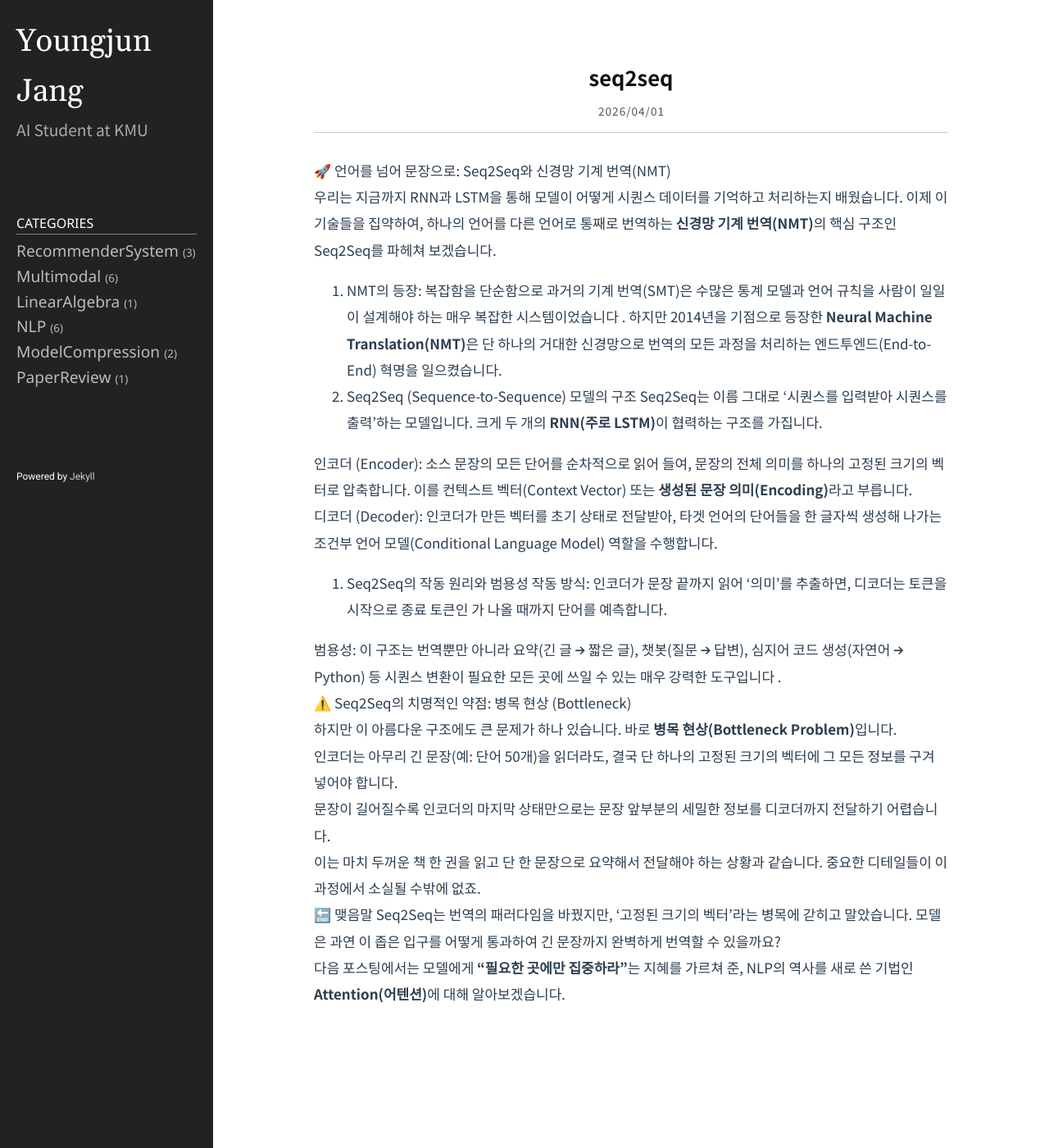
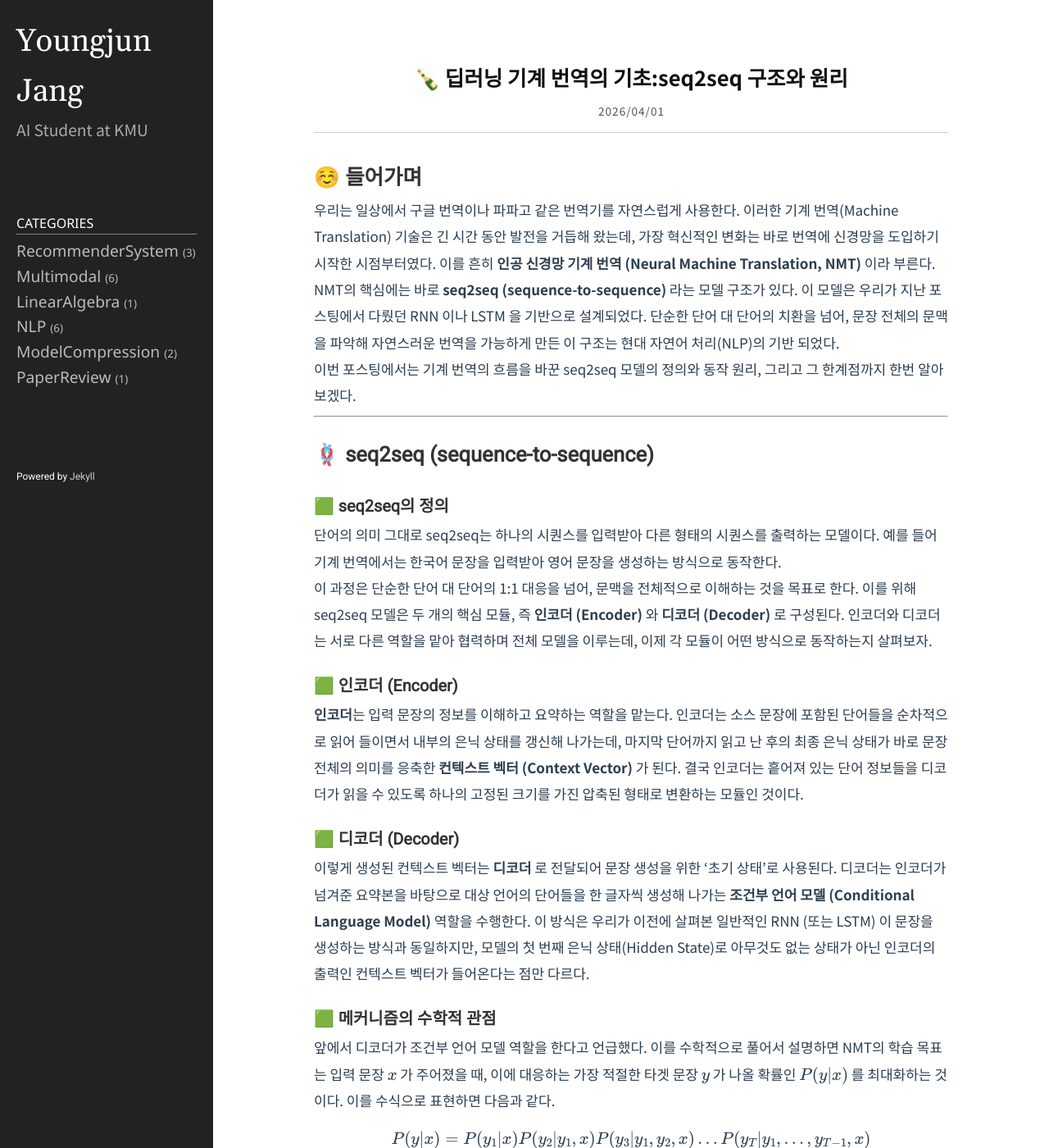
Before and after one commit to Youngjun-CV/Youngjun-CV.github.io, a Jekyll site: the page built from _posts/nlp/2026-04-01-seq2seq.markdown, in a window 1280 px wide and 1400 px high. Shown: the whole window at 82% size. Built offline with Jekyll 4.4.1, drawn with Linux system fonts in a browser that asks for light colours; formulas are drawn with MathJax 3; some of the changed text lies outside the part shown.

Commit message:
Update 2026-04-01-seq2seq.markdown

```diff
--- a/_posts/nlp/2026-04-01-seq2seq.markdown
+++ b/_posts/nlp/2026-04-01-seq2seq.markdown
@@ -1,42 +1,61 @@
 ---
 layout: post
-title: "seq2seq"
+title: "🍾 딥러닝 기계 번역의 기초:seq2seq 구조와 원리"
 date: 2026-04-01 16:49:51 +0900
 category: NLP
 ---
 
-🚀 언어를 넘어 문장으로: Seq2Seq와 신경망 기계 번역(NMT)
+## ☺️ 들어가며
+우리는 일상에서 구글 번역이나 파파고 같은 번역기를 자연스럽게 사용한다. 이러한 기계 번역(Machine Translation) 기술은 긴 시간 동안 발전을 거듭해 왔는데, 가장 혁신적인 변화는 바로 번역에 신경망을 도입하기 시작한 시점부터였다. 이를 흔히 **인공 신경망 기계 번역 (Neural Machine Translation, NMT)** 이라 부른다.
 
-우리는 지금까지 RNN과 LSTM을 통해 모델이 어떻게 시퀀스 데이터를 기억하고 처리하는지 배웠습니다. 이제 이 기술들을 집약하여, 하나의 언어를 다른 언어로 통째로 번역하는 **신경망 기계 번역(NMT)**의 핵심 구조인 Seq2Seq를 파헤쳐 보겠습니다.
+NMT의 핵심에는 바로 **seq2seq (sequence-to-sequence)** 라는 모델 구조가 있다. 이 모델은 우리가 지난 포스팅에서 다뤘던 RNN 이나 LSTM 을 기반으로 설계되었다. 단순한 단어 대 단어의 치환을 넘어, 문장 전체의 문맥을 파악해 자연스러운 번역을 가능하게 만든 이 구조는 현대 자연어 처리(NLP)의 기반 되었다.
 
-1. NMT의 등장: 복잡함을 단순함으로
-과거의 기계 번역(SMT)은 수많은 통계 모델과 언어 규칙을 사람이 일일이 설계해야 하는 매우 복잡한 시스템이었습니다 . 하지만 2014년을 기점으로 등장한 **Neural Machine Translation(NMT)**은 단 하나의 거대한 신경망으로 번역의 모든 과정을 처리하는 엔드투엔드(End-to-End) 혁명을 일으켰습니다.
+이번 포스팅에서는 기계 번역의 흐름을 바꾼 seq2seq 모델의 정의와 동작 원리, 그리고 그 한계점까지 한번 알아보겠다.
 
-2. Seq2Seq (Sequence-to-Sequence) 모델의 구조
-Seq2Seq는 이름 그대로 '시퀀스를 입력받아 시퀀스를 출력'하는 모델입니다. 크게 두 개의 **RNN(주로 LSTM)**이 협력하는 구조를 가집니다.
+---
 
-인코더 (Encoder): 소스 문장의 모든 단어를 순차적으로 읽어 들여, 문장의 전체 의미를 하나의 고정된 크기의 벡터로 압축합니다. 이를 컨텍스트 벡터(Context Vector) 또는 **생성된 문장 의미(Encoding)**라고 부릅니다.
+## 🪢 seq2seq (sequence-to-sequence)
 
-디코더 (Decoder): 인코더가 만든 벡터를 초기 상태로 전달받아, 타겟 언어의 단어들을 한 글자씩 생성해 나가는 조건부 언어 모델(Conditional Language Model) 역할을 수행합니다.
+### 🟩 seq2seq의 정의
+단어의 의미 그대로 seq2seq는 하나의 시퀀스를 입력받아 다른 형태의 시퀀스를 출력하는 모델이다. 예를 들어 기계 번역에서는 한국어 문장을 입력받아 영어 문장을 생성하는 방식으로 동작한다.
 
-3. Seq2Seq의 작동 원리와 범용성
-작동 방식: 인코더가 문장 끝까지 읽어 '의미'를 추출하면, 디코더는 <START> 토큰을 시작으로 종료 토큰인 <END>가 나올 때까지 단어를 예측합니다.
+이 과정은 단순한 단어 대 단어의 1:1 대응을 넘어, 문맥을 전체적으로 이해하는 것을 목표로 한다. 이를 위해 seq2seq 모델은 두 개의 핵심 모듈, 즉 **인코더 (Encoder)** 와 **디코더 (Decoder)** 로 구성된다. 인코더와 디코더는 서로 다른 역할을 맡아 협력하며 전체 모델을 이루는데, 이제 각 모듈이 어떤 방식으로 동작하는지 살펴보자.
 
+### 🟩 인코더 (Encoder)
+**인코더**는 입력 문장의 정보를 이해하고 요약하는 역할을 맡는다. 인코더는 소스 문장에 포함된 단어들을 순차적으로 읽어 들이면서 내부의 은닉 상태를 갱신해 나가는데, 마지막 단어까지 읽고 난 후의 최종 은닉 상태가 바로 문장 전체의 의미를 응축한 **컨텍스트 벡터 (Context Vector)** 가 된다. 결국 인코더는 흩어져 있는 단어 정보들을 디코더가 읽을 수 있도록 하나의 고정된 크기를 가진 압축된 형태로 변환하는 모듈인 것이다.
 
-범용성: 이 구조는 번역뿐만 아니라 요약(긴 글 → 짧은 글), 챗봇(질문 → 답변), 심지어 코드 생성(자연어 → Python) 등 시퀀스 변환이 필요한 모든 곳에 쓰일 수 있는 매우 강력한 도구입니다 .
+### 🟩 디코더 (Decoder)
+이렇게 생성된 컨텍스트 벡터는 **디코더** 로 전달되어 문장 생성을 위한 '초기 상태'로 사용된다. 디코더는 인코더가 넘겨준 요약본을 바탕으로 대상 언어의 단어들을 한 글자씩 생성해 나가는 **조건부 언어 모델 (Conditional Language Model)** 역할을 수행한다. 이 방식은 우리가 이전에 살펴본 일반적인 RNN (또는 LSTM) 이 문장을 생성하는 방식과 동일하지만, 모델의 첫 번째 은닉 상태(Hidden State)로 아무것도 없는 상태가 아닌 인코더의 출력인 컨텍스트 벡터가 들어온다는 점만 다르다.
 
+### 🟩 메커니즘의 수학적 관점
+앞에서 디코더가 조건부 언어 모델 역할을 한다고 언급했다. 이를 수학적으로 풀어서 설명하면 NMT의 학습 목표는 입력 문장 $x$ 가 주어졌을 때, 이에 대응하는 가장 적절한 타겟 문장 $y$ 가 나올 확률인 $P(y|x)$ 를 최대화하는 것이다. 이를 수식으로 표현하면 다음과 같다.
 
-⚠️ Seq2Seq의 치명적인 약점: 병목 현상 (Bottleneck)
+$$P(y|x) = P(y_1|x)P(y_2|y_1, x)P(y_3|y_1, y_2, x) \dots P(y_T|y_1, \dots, y_{T-1}, x)$$
 
-하지만 이 아름다운 구조에도 큰 문제가 하나 있습니다. 바로 **병목 현상(Bottleneck Problem)**입니다.
+여기서 수식에 등장하는 $x$ 는 바로 인코더가 소스 문장을 읽고 최종적으로 추출해낸 **컨텍스트 벡터** 를 의미한다. 디코더는 매 시점($t$)마다 단어를 예측할 때, 이전에 본인이 생성한 단어들($y_1, \dots, y_{t-1}$)뿐만 아니라 인코더가 전달해 준 컨텍스트 벡터 $x$ 를 조건으로 참조하여 다음 단어를 결정한다. 즉, 단순한 문장 생성이 아니라 소스 문장의 의미를 바탕으로 한 맥락 있는 생성을 하는 것이다.
 
-인코더는 아무리 긴 문장(예: 단어 50개)을 읽더라도, 결국 단 하나의 고정된 크기의 벡터에 그 모든 정보를 구겨 넣어야 합니다.
+---
 
-문장이 길어질수록 인코더의 마지막 상태만으로는 문장 앞부분의 세밀한 정보를 디코더까지 전달하기 어렵습니다.
+## 🫙 seq2seq의 확장성 및 한계점
 
-이는 마치 두꺼운 책 한 권을 읽고 단 한 문장으로 요약해서 전달해야 하는 상황과 같습니다. 중요한 디테일들이 이 과정에서 소실될 수밖에 없죠.
+### 🟩 seq2seq의 확장성
+이 모델 구조는 단순히 언어 번역 태스크에서만 사용되지 않는다. '시퀀스를 입력받아 시퀀스를 출력한다'는 메커니즘 덕분에 다음과 같은 다양한 태스크로 확장될 수 있다.
 
-🔚 맺음말
-Seq2Seq는 번역의 패러다임을 바꿨지만, '고정된 크기의 벡터'라는 병목에 갇히고 말았습니다. 모델은 과연 이 좁은 입구를 어떻게 통과하여 긴 문장까지 완벽하게 번역할 수 있을까요?
+* **요약 (Summarization):** 긴 본문을 입력받아 짧은 요약문 시퀀스를 생성한다.
+* **대화 (Dialogue):** 이전의 질문을 받아 적절한 답변을 생성한다.
+* **파싱 (Parsing):** 문장을 입력받아 구문 분석 트리 형태의 시퀀스를 출력한다.
+* **코드 생성 (Code Generation):** 자연어 설명을 입력하면 파이썬(Python) 코드를 생성한다.
 
-다음 포스팅에서는 모델에게 **"필요한 곳에만 집중하라"**는 지혜를 가르쳐 준, NLP의 역사를 새로 쓴 기법인 **Attention(어텐션)**에 대해 알아보겠습니다.
+### 🟩 seq2seq의 한계점
+이러한 유연한 매커니즘과 확장성에도 불구하고 seq2seq는 명확한 한계가 존재한다. 바로 모든 정보를 **고정된 크기의 컨텍스트 벡터** 하나에 욱여넣어야 한다는 점이다.
+
+입력 문장의 길이가 5단어이든 50단어이든, 인코더는 무조건 미리 정해진 차원의 벡터 하나로 요약해야 한다. 이 과정에서 정보가 손실되는 **병목 현상 (Bottleneck Problem)** 이 발생한다. 특히 문장이 길어질수록 초반부에 읽었던 단어들의 정보가 디코더까지 충분히 전달되지 못하는 장기 의존성 (Long-Term Dependency) 문제가 심화되며, 이는 결국 번역 품질의 저하로 이어진다.
+
+---
+
+## 🫡 끝내며
+이번 포스팅에서는 인공 신경망 기계 번역(NMT)의 시대를 본격적으로 연 seq2seq 모델에 대해 알아보았다. RNN 기반의 인코더와 디코더가 협업하여 문장을 이해하고 생성하는 구조는 당시 기계 번역의 패러다임을 바꾼 혁신적인 시도였다.
+
+하지만 우리가 확인했듯이, seq2seq는 치명적인 한계를 가지고 있다. 문장의 길이에 상관없이 모든 정보를 고정된 크기의 컨텍스트 벡터라는 좁은 병목(Bottleneck)에 억지로 구겨 넣어야 한다는 점이다. 이 과정에서 문장의 앞부분 정보가 소실되거나, 긴 문장을 처리할 때 번역 품질이 급격히 떨어지는 현상을 피할 수 없었다. 결국 "모든 정보를 하나의 벡터에 다 담으려 하지 말고, 필요한 시점에 필요한 입력 정보에 더 집중(Attention)하면 어떨까?"라는 의문이 생겨나기 시작했다.
+
+다음 포스팅에서는 이 **'고정된 크기의 벡터'** 라는 제약에서 벗어나 NMT의 성능을 한 차원 끌어올린 **어텐션 (Attention)** 메커니즘과, 현대 NLP의 근간이 된 **셀프 어텐션 (Self-Attention)** 에 대해 자세히 다뤄보겠다.
```
